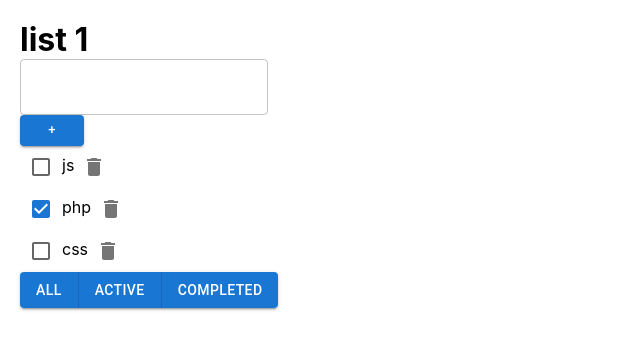
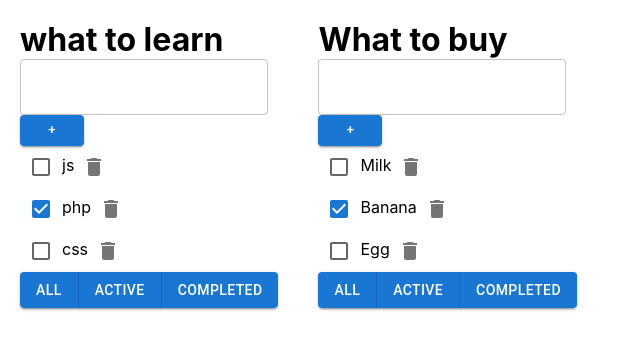
Before and after one commit to nsapaev/Todo-List, a React (Create React App) app: page / in a window 1280 px wide. Shown: the top 350 px of the page, without its empty margins (0-640 px from the left). Built offline with nearby package versions, Linux system fonts and the light colour scheme.

Commit message:
add posibility create more Todo lists

```diff
--- a/src/App.tsx
+++ b/src/App.tsx
@@ -1,60 +1,106 @@
 import React, {useState} from 'react';
 import './App.css';
 import {TasksType, TodoList} from "./Components/todoList/TodoList";
-import  {v1} from "uuid";
+import {v1} from "uuid";
 
+
+// тип фильтрации
 export  type FilterTypes = "all" | "completed" | "active"
 
 function App() {
 
-    let [tasks, setTasks] = useState([
-        {id: v1(), title: "js", isDone: false},
-        {id: v1(), title: "php", isDone: true},
-        {id: v1(), title: "css", isDone: false},
+
+    // создоём стейт который хранит массив из списков
+    const [todoLists, setTodoLists] = useState([
+        {id: v1(), title: "what to learn", filter: "all", tasks: [
+                {id: v1(), title: "js", isDone: false},
+                {id: v1(), title: "php", isDone: true},
+                {id: v1(), title: "css", isDone: false},]},
+        {id: v1(), title: "What to buy", filter: "all", tasks: [{id: v1(), title: "Milk", isDone: false},
+                {id: v1(), title: "Banana", isDone: true},
+                {id: v1(), title: "Egg", isDone: false},]},
     ])
+
+    console.log(todoLists)
+
+
+
+    // создаём локальный стейт хранивший изменяемое свойство фильтрации
     let [filter, setFilter] = useState("all ")
-    let deleteTask = (taskID: string): void => {
-        setTasks(tasks.filter(t => t.id !== taskID))
-    }
-    let onFilterTasks = (filterValue: FilterTypes): void => {
-        setFilter(filterValue)
+
+
+    // функция говорит какая кнопка фильтрации была нажата и меняет переменную filter на значение нажатой кнопки фильтрации
+    const filterTasks = (todoListID:string,filterValue: FilterTypes) =>{
+        todoLists.forEach(t => {
+            if(t.id === todoListID){
+                t.filter = filterValue
+                setTodoLists([...todoLists])
+            }
+        })
     }
 
-    const addNewTask = (newTaskTitle: string): void => {
-        let newTask = {id:  v1(), title: newTaskTitle, isDone: false}
-        let newTasksArray: Array<TasksType> = [newTask, ...tasks]
-        setTasks(newTasksArray)
+    // функция удоляет таску при нажатие на кнопку удоления
+    let removeTask = (todoListID:string,taskID: string): void => {
+        todoLists.forEach(t => {
+          if(t.id === todoListID){
+              t.tasks  = t.tasks.filter(task => task.id !== taskID)
+              setTodoLists([...todoLists])
+          }
+        })
+
     }
-    const changeStatus = (taskID:string) =>{
-        tasks.forEach(t  => {
-            if(t.id === taskID){
-                t.isDone = !t.isDone
+
+    // функция добовляет новую таску в список тасок
+    const addNewTask = (todoListID:string, newTaskTitle: string): void => {
+        todoLists.forEach(t =>{
+            if(t.id === todoListID){
+                let newTask = {id: v1(), title: newTaskTitle, isDone: false}
+                t.tasks.push(newTask)
+                setTodoLists([...todoLists])
             }
         })
-        setTasks([...tasks])
+
+    }
+    // функция меняет статус активности в таске
+    const changeStatus = (todoListID:string,taskID: string) => {
+        todoLists.forEach(t =>{
+            if(t.id === todoListID ){
+                t.tasks.forEach(task =>{
+                    if(task.id === taskID){
+                        task.isDone = !task.isDone
+                        setTodoLists([...todoLists])
+                    }
+                })
+
+            }
+
+        })
+
     }
 
 
-    let filteredTasks = tasks
-    if (filter === "active") {
-        filteredTasks = tasks.filter(t => !t.isDone)
-    } else if (filter === "completed") {
-        filteredTasks = tasks.filter(t => t.isDone)
-    } else if (filter === "all") {
-        filteredTasks = tasks.filter(t => true)
-    }
+
+    // возвращаем кампаненту App и в ней списки тасков
+    return (
+        <div className="App">
+
+            {
+                todoLists.map(t =>{
+                    return <TodoList
+                            key={t.id}
+                            todoListID={t.id}
+                            title={t.title}
+                            tasks={t.tasks}
+                            removeTask={removeTask}
+                            filterTasks={filterTasks}
+                            addNewTask={addNewTask}
+                            onChangeStatus={changeStatus}
+                    />
+                })
+
+            }
 
 
-    return (
-        <div className="App">
-            <TodoList
-                title={"list 1"}
-                tasks={filteredTasks}
-                deleteTask={deleteTask}
-                onFilterTasks={onFilterTasks}
-                onAddNewTask={addNewTask}
-                onChangeStatus={changeStatus}
-            />
         </div>
     );
 }
--- a/src/Components/todoList/TodoList.tsx
+++ b/src/Components/todoList/TodoList.tsx
@@ -9,54 +9,56 @@ import DeleteIcon from '@mui/icons-material/Delete';
 import IconButton from '@mui/material/IconButton';
 
 
+// тип тасков
 export type TasksType = {
     id: string,
     title: string,
     isDone: boolean,
 }
 
+// тип приходящих пропсов
 type PropsType = {
     title: string,
     tasks: Array<TasksType>,
-    deleteTask:(taskID:string) => void,
-    onFilterTasks:(filterValue:FilterTypes)=>void,
-    onAddNewTask:(taskTitle:string)=>void
-    onChangeStatus: (taskID:string)=>void
+    removeTask: (todoListID: string, taskID: string) => void
+    filterTasks: (todoListID: string, filterValue: FilterTypes) => void,
+    addNewTask: (todoListID: string, taskTitle: string) => void
+    onChangeStatus: (todoListsID: string, taskID: string) => void
+    todoListID: string
 }
 
 
-export const TodoList = (props:PropsType) => {
-    let [error,setError] = useState(false)
-    let [newTaskInputValue,setNewTaskInputValue] = useState("")
-    const onChangeNewTaskInputValue =(e:any)=>{
+export const TodoList = (props: PropsType) => {
+    let [error, setError] = useState(false)
+    let [newTaskInputValue, setNewTaskInputValue] = useState("")
+    const handlerChangeNewTaskInputValue = (e: any) => {
         setNewTaskInputValue(e.currentTarget.value)
         setError(false)
     }
-    const onRemoveTask = (taskID:string) =>{
-        props.deleteTask(taskID)
+    const handlerRemoveTask = (todoListID: string, taskID: string) => {
+        props.removeTask(todoListID, taskID)
     }
-    const onFilterTask =(value:FilterTypes)=>{
-        props.onFilterTasks(value)
+    const handlerFilterTask = (todoListID: string, value: FilterTypes) => {
+        props.filterTasks(todoListID, value)
     }
-    const onAddNewTask = ()=>{
-        if(newTaskInputValue.trim()) {
-            props.onAddNewTask(newTaskInputValue)
+    const handlerAddNewTask = (todoListID: string) => {
+        if (newTaskInputValue.trim()) {
+            props.addNewTask(todoListID, newTaskInputValue.trim())
             setNewTaskInputValue('')
-        }else{
+        } else {
             setError(true)
         }
     }
-    const handleKeyPress = (e:any) => {
+    const handlerKeyPress = (e: any, todoListID: string) => {
         if (newTaskInputValue.trim() && e.charCode == 13) {
-            props.onAddNewTask(newTaskInputValue.trim())
+            props.addNewTask(todoListID, newTaskInputValue.trim())
             setNewTaskInputValue('')
-        }else{
+        } else {
             setError(true)
         }
-
     }
-    const handlerChangeStatus = (taskID:string)=>{
-        props.onChangeStatus(taskID)
+    const handlerChangeStatus = (todoListID: string, taskID: string) => {
+        props.onChangeStatus(todoListID, taskID)
     }
 
 
@@ -65,19 +67,33 @@ export const TodoList = (props:PropsType) => {
             <h1 className={style.todoList__title}>{props.title}</h1>
             <div className={style.todoList__container}>
                 <div className={style.listInput}>
-                  <div className={error ? style.todoList__inputTitle:""}> <TextField  id="outlined-basic"  variant="outlined" value={newTaskInputValue}  onKeyPress={handleKeyPress}  onChange={onChangeNewTaskInputValue} /></div>
-                   <Button variant="contained" size="small" onClick={onAddNewTask} >+</Button>
-                   {error?<h5 className={style.errorMessage}>Field is Required</h5>: null}
+                    <div className={error ? style.todoList__inputTitle : ""}>
+                        <TextField id="outlined-basic"
+                                   variant="outlined"
+                                   value={newTaskInputValue}
+                                   onKeyPress={(e) => {
+                                       handlerKeyPress(e, props.todoListID)
+                                   }}
+                                   onChange={handlerChangeNewTaskInputValue}/>
+                    </div>
+                    <Button variant="contained" size="small" onClick={() => {
+                        handlerAddNewTask(props.todoListID)
+                    }}>+</Button>
+                    {error ? <h5 className={style.errorMessage}>Field is Required</h5> : null}
                 </div>
                 <ul className={style.checkboxItems}>
                     {
                         props.tasks.map(t => {
-                           return(
+                            return (
                                 <>
                                     <li key={t.id}>
-                                       <Checkbox  checked={t.isDone}  onChange={()=>{handlerChangeStatus(t.id)}}  /><label>{t.title}</label>
-                                       <IconButton onClick={()=>{onRemoveTask(t.id)}} aria-label="delete">
-                                           <DeleteIcon />
+                                        <Checkbox checked={t.isDone} onChange={() => {
+                                            handlerChangeStatus(props.todoListID, t.id)
+                                        }}/><label>{t.title}</label>
+                                        <IconButton onClick={() => {
+                                            handlerRemoveTask(props.todoListID, t.id)
+                                        }} aria-label="delete">
+                                            <DeleteIcon/>
                                         </IconButton>
                                     </li>
 
@@ -88,9 +104,15 @@ export const TodoList = (props:PropsType) => {
 
                 </ul>
                 <ButtonGroup variant="contained" aria-label="outlined primary button group">
-                   <Button className={"btn"} onClick={()=>{onFilterTask("all")}} >All</Button>
-                   <Button  onClick={()=>{onFilterTask("active")}} >Active</Button>
-                   <Button onClick={()=>{onFilterTask("completed")}}>Completed </Button>
+                    <Button className={"btn"} onClick={() => {
+                        handlerFilterTask(props.todoListID, "all")
+                    }}>All</Button>
+                    <Button onClick={() => {
+                        handlerFilterTask(props.todoListID, "active")
+                    }}>Active</Button>
+                    <Button onClick={() => {
+                        handlerFilterTask(props.todoListID, "completed")
+                    }}>Completed </Button>
                 </ButtonGroup>
             </div>
         </div>
```
Lines whose indentation alone changed are shown as unchanged.
